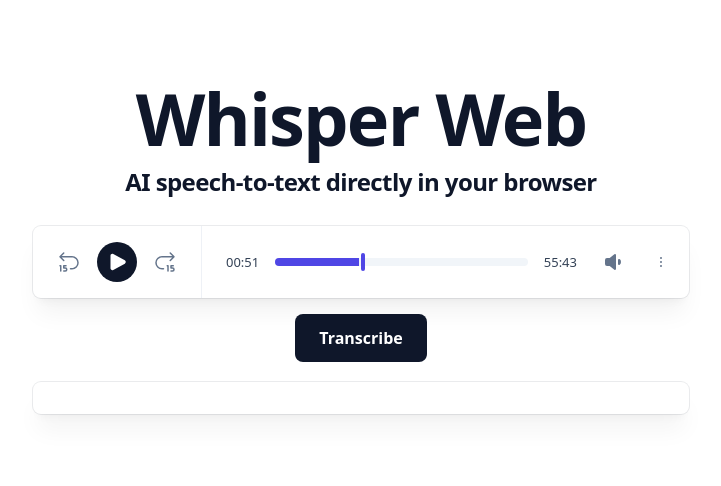
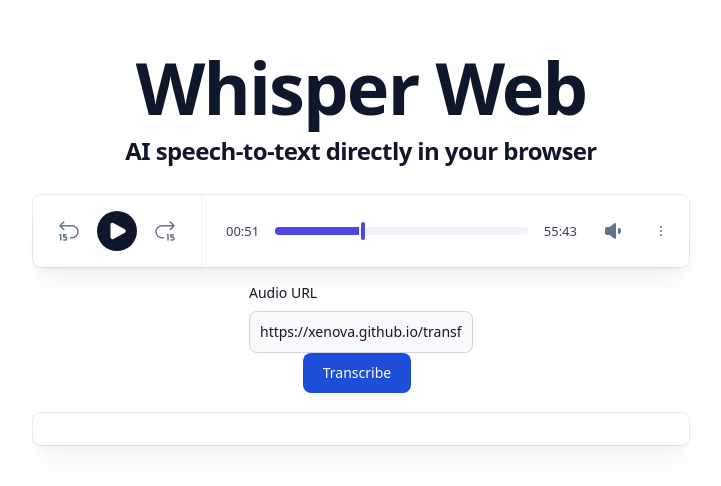
Before and after one commit to santa116-1/Speech-recognition, a React (Vite) app: page / in a window 1280 px wide. Shown: the part 152-638 px from the top of the page, without its empty margins (279-1000 px from the left). Built offline with nearby package versions, Linux system fonts and the light colour scheme.

Commit message:
[Refactor] Create custom hooks and add URL input
- Separated logic in App.tsx into custom hooks
- Added URL input component

```diff
--- a/index.html
+++ b/index.html
@@ -4,10 +4,10 @@
     <meta charset="UTF-8" />
     <link rel="icon" type="image/svg+xml" href="/vite.svg" />
     <meta name="viewport" content="width=device-width, initial-scale=1.0" />
-    <title>Vite + React + TS</title>
+    <title>Whisper Web</title>
   </head>
   <body>
     <div id="root"></div>
-    <script type="module" src="/src/main.tsx"></script>
+    <script type="module" src="/src/index.tsx"></script>
   </body>
 </html>
--- a/src/App.tsx
+++ b/src/App.tsx
@@ -1,78 +1,47 @@
-import { useState } from 'react';
-
+import { useCallback, useEffect, useState } from 'react';
 import AudioPlayer from './components/AudioPlayer'
+import { TranscribeButton } from './components/TranscribeButton';
 import Transcript from './components/Transcript'
-
+import { UrlInput } from './components/UrlInput';
+import { useTranscriber } from './hooks/useTranscriber';
+import Constants from './utils/Constants';
 
 function App() {
+    const [url, setUrl] = useState(Constants.DEFAULT_AUDIO_URL);
+    const [isAudioLoading, setIsAudioLoading] = useState(false);
+    const [audioData, setAudioData] = useState<AudioBuffer | undefined>(undefined);
+    const transcriber = useTranscriber();
 
-    const [transcript, setTranscript] = useState('');
-
-    const [worker, setWorker] = useState<Promise<any> | null>(null);
-
-    const loadWorker = async () => {
-        const workerUrl = new URL('./worker.js', import.meta.url);
-        const worker = new Worker(workerUrl, { type: 'module' });
-
-        // Listen for messages from the Web Worker
-        worker.addEventListener('message', event => {
-            const message = event.data;
-
-            // Update the state with the result
-            switch (message.type) {
-                case 'download':
-                    // Received a download message
-                    // TODO add download/loading bar
-                    console.log('download', message)
-                    break;
-                case 'update':
-                    // Received partial update
-                    setTranscript(message.data)
-                    console.log('update', message)
-                    break;
-                case 'complete':
-                    // Received complete transcript
-                    setTranscript(JSON.stringify(message.data))
-                    console.log('complete', message)
-                    break;
-            }
-        });
-
-        return worker
+    const loadAudio = async(requestAbortController: AbortController) => {
+        try{
+            setAudioData(undefined);
+            setIsAudioLoading(true);
+            const samplingRate = 16000;
+            // Since AudioContext is not available in web worker, we get the audio data first
+            const audioCTX = new AudioContext({ sampleRate: samplingRate })
+            const response = await (await fetch(url, {signal: requestAbortController.signal})).arrayBuffer()
+            const decoded = await audioCTX.decodeAudioData(response)
+            setAudioData(decoded);
+        }
+        catch(error) {
+            console.log("Request failed or aborted");
+        }
+        finally{
+            setIsAudioLoading(false);
+        }
     }
 
-    async function transcribe() {
-        // TODO disable button, then re-enable once complete
-        // (do not allow multiple clicks)
+    useEffect(() => {
+        // Offload the actual work to the web worker (allowing the UI thread to not be blocked
+        transcriber.start(audioData);
+        // TODO: Add cleanup function
+    }, [audioData])
 
-        // Little trick to do the following:
-        //  (1) only load the worker once
-        //  (2) pause if function run and worker still loading
-        let workerObj = await worker;
-        if (!workerObj) {
-            workerObj = loadWorker();
-            setWorker(workerObj);
-            workerObj = await workerObj;
-        }
-
-        // Next, we offload the actual work to the web worker (allowing the UI thread to not be blocked)
-        // Since AudioContext is not available in web worker, we get the audio data first
-
-        // Specify audio track(s)
-        // TODO allow user to change/upload
-        let audio = 'https://xenova.github.io/transformers.js/assets/audio/ted_60.wav';
-
-        const sampling_rate = 16000;
-        const audioCTX = new AudioContext({ sampleRate: sampling_rate })
-        const response = await (await fetch(audio)).arrayBuffer()
-        const decoded = await audioCTX.decodeAudioData(response)
-
-        let data = {
-            audio: decoded.getChannelData(0)
-        }
-
-        workerObj.postMessage(data);
-    }
+    const transcribe = async () => {
+        const requestAbortController = new AbortController();
+        // First load audio data from URL
+        await loadAudio(requestAbortController);
+    };
 
     return (
         <div className="flex flex-col justify-center items-center h-screen">
@@ -81,13 +50,13 @@
 
             <AudioPlayer />
 
-            <button
-                onClick={transcribe}
-                className="bg-slate-900 hover:bg-slate-700 focus:outline-none focus:ring-2 focus:ring-slate-400 focus:ring-offset-2 focus:ring-offset-slate-50 text-white font-semibold h-12 px-6 rounded-lg w-full flex items-center justify-center sm:w-auto dark:bg-sky-500 dark:highlight-white/20 dark:hover:bg-sky-400">
-                Transcribe
-            </button>
+            <UrlInput onChange={(event) => {
+                setUrl(event.target.value);
+            }} value={url} />
 
-            <Transcript value={transcript} />
+            <TranscribeButton onClick={transcribe} isLoading={isAudioLoading || transcriber.isBusy}/>
+
+            <Transcript value={transcriber.output} />
 
         </div>
     );
--- /dev/null
+++ b/src/components/TranscribeButton.tsx
@@ -0,0 +1,26 @@
+interface Props extends React.ButtonHTMLAttributes<HTMLButtonElement> {
+    isLoading: boolean;
+}
+
+export function TranscribeButton(props: Props): JSX.Element {
+    const {isLoading, onClick, ...buttonProps} = props;
+    return (
+        <button
+            {...buttonProps}
+            onClick={onClick ? (event) => { if(!isLoading){onClick(event);}} : undefined}
+            disabled={isLoading}
+            className="text-white bg-blue-700 hover:bg-blue-800 focus:ring-4 focus:ring-blue-300 font-medium rounded-lg text-sm px-5 py-2.5 text-center mr-2 dark:bg-blue-600 dark:hover:bg-blue-700 dark:focus:ring-blue-800 inline-flex items-center">
+            {isLoading ? <Spinner/> : "Transcribe"}
+        </button>
+  );
+}
+
+export function Spinner(): JSX.Element{
+    return <div role="status">
+        <svg aria-hidden="true" role="status" className="inline w-4 h-4 mr-3 text-white animate-spin" viewBox="0 0 100 101" fill="none" xmlns="http://www.w3.org/2000/svg">
+            <path d="M100 50.5908C100 78.2051 77.6142 100.591 50 100.591C22.3858 100.591 0 78.2051 0 50.5908C0 22.9766 22.3858 0.59082 50 0.59082C77.6142 0.59082 100 22.9766 100 50.5908ZM9.08144 50.5908C9.08144 73.1895 27.4013 91.5094 50 91.5094C72.5987 91.5094 90.9186 73.1895 90.9186 50.5908C90.9186 27.9921 72.5987 9.67226 50 9.67226C27.4013 9.67226 9.08144 27.9921 9.08144 50.5908Z" fill="#E5E7EB"/>
+            <path d="M93.9676 39.0409C96.393 38.4038 97.8624 35.9116 97.0079 33.5539C95.2932 28.8227 92.871 24.3692 89.8167 20.348C85.8452 15.1192 80.8826 10.7238 75.2124 7.41289C69.5422 4.10194 63.2754 1.94025 56.7698 1.05124C51.7666 0.367541 46.6976 0.446843 41.7345 1.27873C39.2613 1.69328 37.813 4.19778 38.4501 6.62326C39.0873 9.04874 41.5694 10.4717 44.0505 10.1071C47.8511 9.54855 51.7191 9.52689 55.5402 10.0491C60.8642 10.7766 65.9928 12.5457 70.6331 15.2552C75.2735 17.9648 79.3347 21.5619 82.5849 25.841C84.9175 28.9121 86.7997 32.2913 88.1811 35.8758C89.083 38.2158 91.5421 39.6781 93.9676 39.0409Z" fill="currentColor"/>
+        </svg>
+        {"Loading..."}
+    </div>
+}
--- /dev/null
+++ b/src/components/UrlInput.tsx
@@ -0,0 +1,11 @@
+import { DetailedHTMLProps, InputHTMLAttributes } from "react";
+
+interface Props extends DetailedHTMLProps<InputHTMLAttributes<HTMLInputElement>, HTMLInputElement>{
+}
+
+export function UrlInput(props: Props){
+    return <div>
+        <label htmlFor="website" className="block mb-2 text-sm font-medium text-gray-900 dark:text-white">{"Audio URL"}</label>
+        <input {...props} type="url" className="bg-gray-50 border border-gray-300 text-gray-900 text-sm rounded-lg focus:ring-blue-500 focus:border-blue-500 block w-full p-2.5 dark:bg-gray-700 dark:border-gray-600 dark:placeholder-gray-400 dark:text-white dark:focus:ring-blue-500 dark:focus:border-blue-500" placeholder="www.example.com" required />
+    </div>;
+}
--- /dev/null
+++ b/src/hooks/useTranscriber.ts
@@ -0,0 +1,46 @@
+import { useCallback, useMemo, useState } from "react";
+import { useWorker } from "./useWorker";
+
+export function useTranscriber(){
+    const [transcript, setTranscript] = useState("");
+    const [isBusy, setIsBusy] = useState(false);
+    const webWorker = useWorker(event => {
+        const message = event.data;
+        // Update the state with the result
+        switch (message.type) {
+            case 'download':
+                // Received a download message
+                // TODO add download/loading bar
+                console.log('download', message)
+                break;
+            case 'update':
+                // Received partial update
+                setTranscript(message.data)
+                console.log('update', message)
+                break;
+            case 'complete':
+                // Received complete transcript
+                setTranscript(JSON.stringify(message.data))
+                setIsBusy(false);
+                console.log('complete', message)
+                break;
+        }
+    });
+
+    const postAudioData = useCallback(async (audioData: AudioBuffer | undefined) => {
+        if(audioData){
+            setIsBusy(true);
+            webWorker.postMessage({ audio: audioData.getChannelData(0) });
+        }
+    }, [webWorker]);
+
+    const transcriber = useMemo(() => {
+        return {
+            isBusy,
+            start: postAudioData,
+            output: transcript
+        };
+    }, [postAudioData, transcript]);
+
+    return transcriber;
+}
--- /dev/null
+++ b/src/hooks/useWorker.ts
@@ -0,0 +1,19 @@
+import { useState } from "react";
+
+export interface MessageEventHandler{
+    (event: MessageEvent): void;
+}
+
+export function useWorker(messageEventHandler: MessageEventHandler): Worker{
+    // Create new worker once and never again
+    const [worker] = useState(() => createWorker(messageEventHandler));
+    return worker;
+}
+
+function createWorker(messageEventHandler: MessageEventHandler): Worker{
+    const workerUrl = new URL('../worker.js', import.meta.url);
+    const worker = new Worker(workerUrl, { type: 'module' });
+    // Listen for messages from the Web Worker
+    worker.addEventListener('message', messageEventHandler);
+    return worker;
+}
--- a/src/main.tsx
+++ b/src/index.tsx
@@ -1,7 +1,7 @@
 import React from 'react'
 import ReactDOM from 'react-dom/client'
 import App from './App'
-import './index.css'
+import './css/index.css'
 
 ReactDOM.createRoot(document.getElementById('root') as HTMLElement).render(
   <React.StrictMode>
--- /dev/null
+++ b/src/utils/Constants.ts
@@ -0,0 +1,3 @@
+export default {
+    DEFAULT_AUDIO_URL: "https://xenova.github.io/transformers.js/assets/audio/ted_60.wav"
+}
```
Also changed, not shown: src/components/Transcript.tsx (+5 -2 lines), src/App.css (added), src/css/index.css (renamed from src/index.css).
